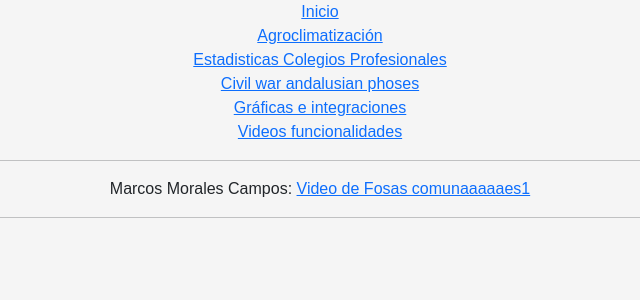
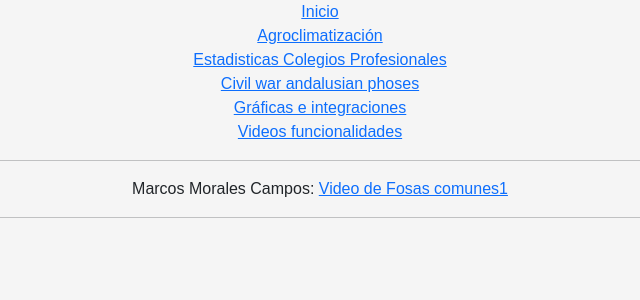
Before and after one commit to gti-sos/SOS2223-JUL-MMC, a SvelteKit app in the folder frontend/: page /about in a window 1280 px wide. Shown: the top 300 px of the page, without its empty margins (320-960 px from the left). Built offline with nearby package versions, Linux system fonts and the light colour scheme.

Commit message:
prueba nuevo actions

```diff
--- a/frontend/src/routes/about/+page.svelte
+++ b/frontend/src/routes/about/+page.svelte
@@ -1,4 +1,4 @@
 <nav>
-    Marcos Morales Campos: <a href="https://youtu.be/VzbBRm5tVis">Video de Fosas comunaaaaaes1</a><br>
+    Marcos Morales Campos: <a href="https://youtu.be/VzbBRm5tVis">Video de Fosas comunes1</a><br>
 
 </nav>
```
